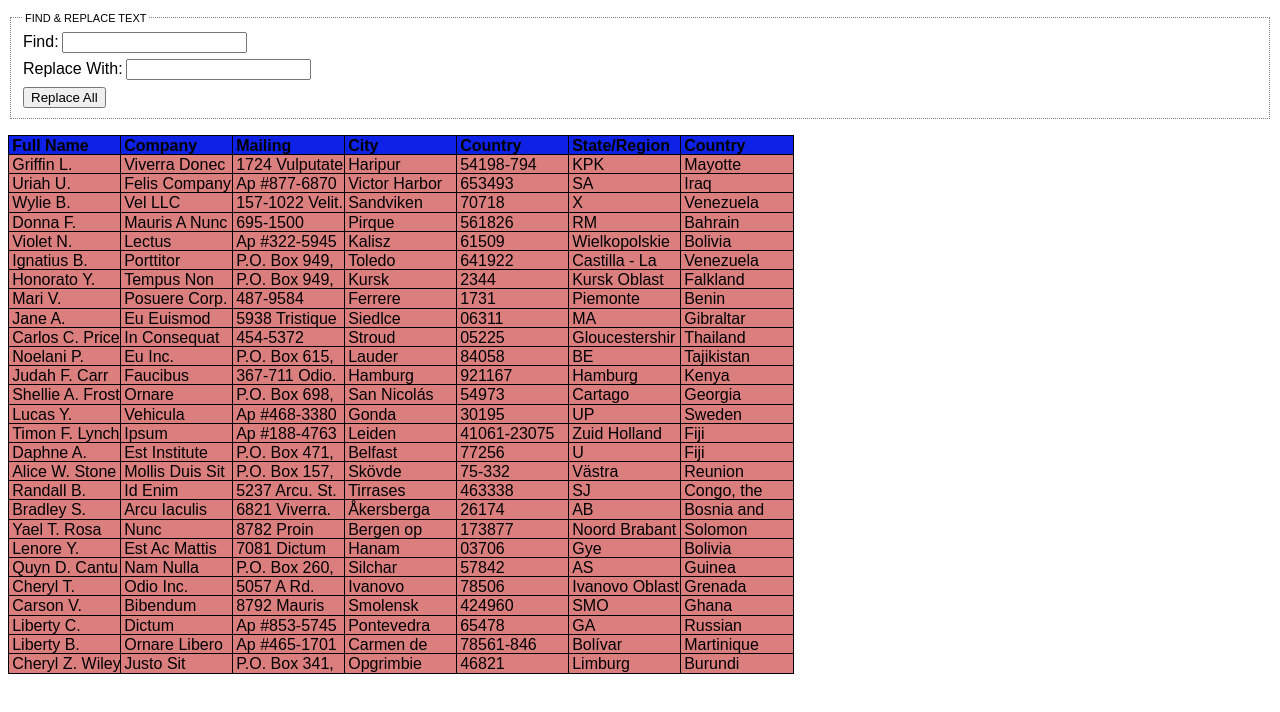
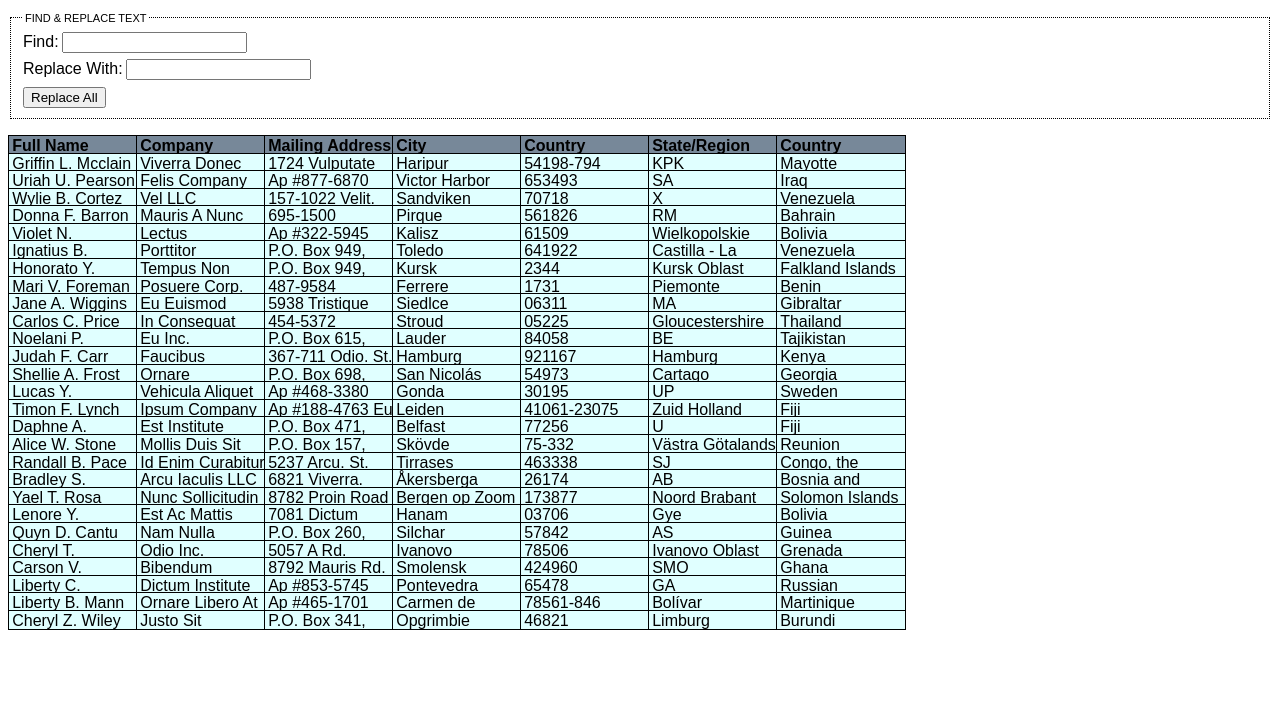
Before and after one commit to damber12/find-replace, a plain HTML site: page index.html in a window 1280 px wide. Drawn offline with Linux system fonts and the light colour scheme.

Commit message:
it should run

```diff
--- a/index.html
+++ b/index.html
@@ -4,8 +4,8 @@
 <head>
     <meta charset="UTF-8">
     <meta name="viewport" content="width=device-width, initial-scale=1.0">
-    <title>Boss</title>
-    <link rel="stylesheet" href="style.css">
+    <title>DataSheets</title>
+    <link rel="stylesheet" href="./style.css">
 </head>
 
 <body>
@@ -283,7 +283,7 @@
 
     </main>
 
-    <script src="main.js"></script>
+    <script src="./main.js"></script>
 </body>
 
 </html>
--- a/style.css
+++ b/style.css
@@ -1,7 +1,7 @@
 :root {
     --base-size: 1em;
-    --cell-height: calc(var(--base-size) * 1.2);
-    --cell-width: calc(var(--base-size) * 7);
+    --cell-height: calc(var(--base-size) * 1.1);
+    --cell-width: calc(var(--base-size) * 8);
     font-size: var(--base-size);
     font-family: sans-serif;
 }
@@ -11,7 +11,7 @@
 }
 
 fieldset {
-    border: 1px dotted gray;
+    border: 1px dotted black;
     margin-bottom: var(--base-size);
     font-variant-caps: all-small-caps;
 }
@@ -24,7 +24,8 @@ input {
     margin-bottom: calc(var(--base-size) / 2);
 }
 
-button {
+.button {
+  border: 1px solid greenyellow;
 
 }
 
@@ -38,7 +39,7 @@ button {
 }
 
 .column-headers .cell {
-    background: rgb(13, 34, 230);
+    background: lightslategray;
     font-weight: bold;
 }
 
@@ -55,13 +56,13 @@ button {
     word-wrap: hidden;
     overflow: hidden;
     outline: 1px solid black;
-    background: rgb(219, 126, 126);
+    background: lightcyan;
 }
 
 .row:hover .cell {
-    background: lightgray;
+    background: lightblue;
 }
 
 .row .cell:hover {
-    background: rgb(233, 14, 14);
+    background: rgb(31, 43, 216);
 }
```
